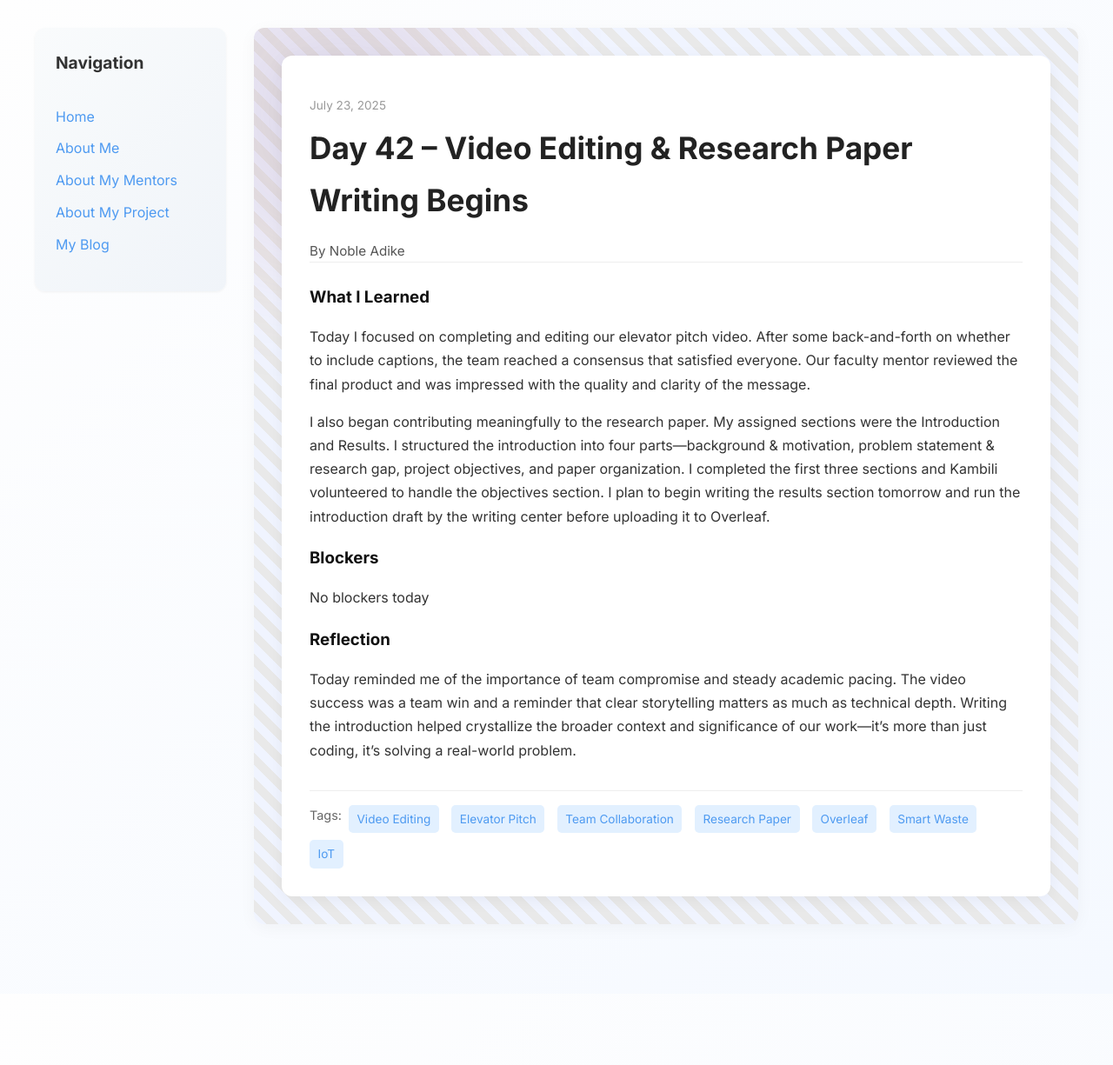
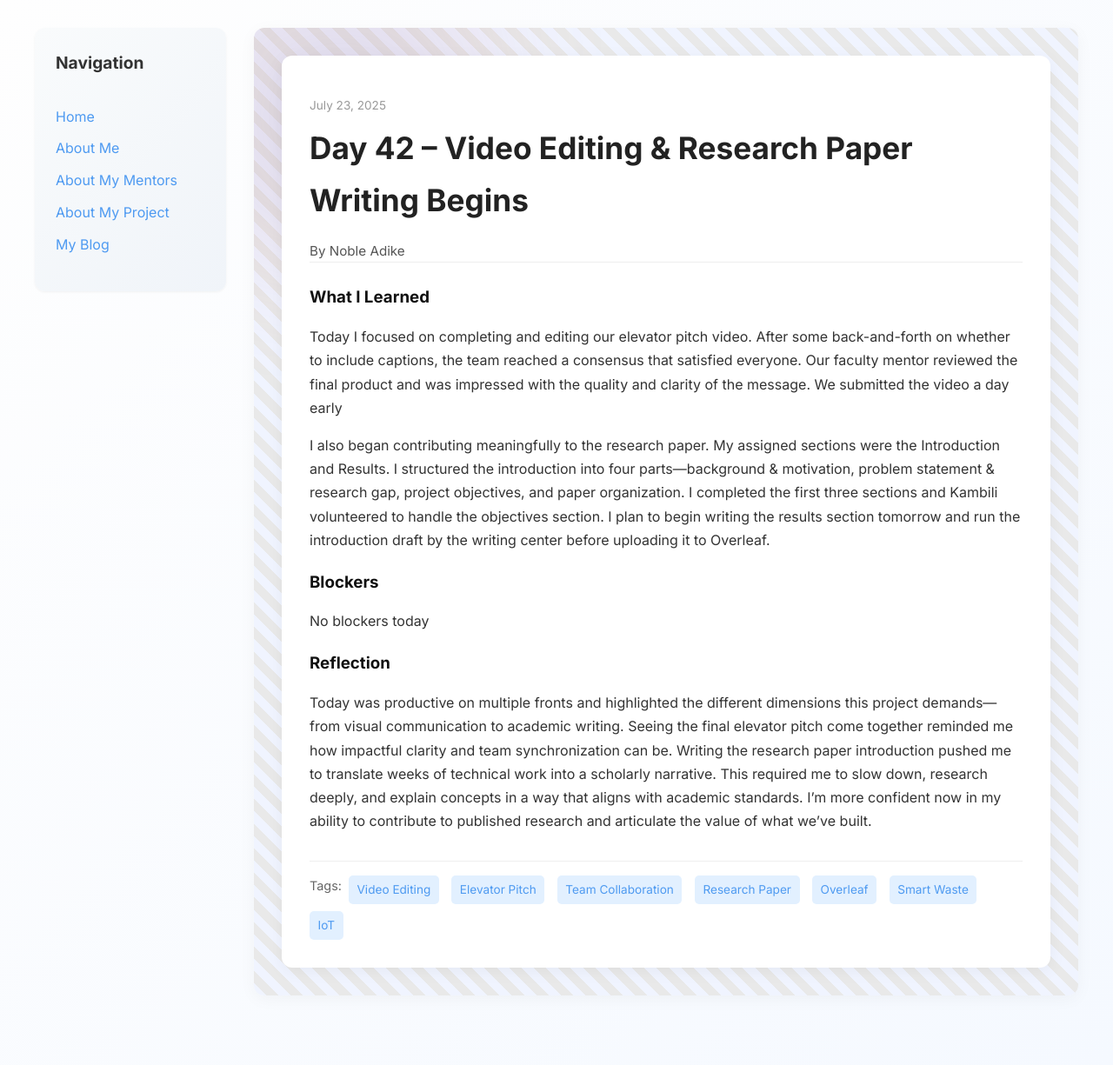
Before and after one commit to kingnaddy/kingnaddy.github.io, a Jekyll site: the page built from _posts/2025-07-23-day-42.md, in a window 1280 px wide. Shown: the whole page at 87% size. Built offline with Jekyll 4.4.1, drawn with Linux system fonts in a browser that asks for light colours; before the commit the page ends 1143 px from its top, so only the background shows below that.

Commit message:
Update 2025-07-23-day-42.md

```diff
--- a/_posts/2025-07-23-day-42.md
+++ b/_posts/2025-07-23-day-42.md
@@ -7,12 +7,12 @@ permalink: /day42.html
 tags: ["Video Editing", "Elevator Pitch", "Team Collaboration", "Research Paper", "Overleaf", "Smart Waste", "IoT"]
 
 what_i_learned: |
-  Today I focused on completing and editing our elevator pitch video. After some back-and-forth on whether to include captions, the team reached a consensus that satisfied everyone. Our faculty mentor reviewed the final product and was impressed with the quality and clarity of the message.
+  Today I focused on completing and editing our elevator pitch video. After some back-and-forth on whether to include captions, the team reached a consensus that satisfied everyone. Our faculty mentor reviewed the final product and was impressed with the quality and clarity of the message. We submitted the video a day early
 
   I also began contributing meaningfully to the research paper. My assigned sections were the Introduction and Results. I structured the introduction into four parts—background & motivation, problem statement & research gap, project objectives, and paper organization. I completed the first three sections and Kambili volunteered to handle the objectives section. I plan to begin writing the results section tomorrow and run the introduction draft by the writing center before uploading it to Overleaf.
 
 blockers: |
   No blockers today
 reflection: |
-  Today reminded me of the importance of team compromise and steady academic pacing. The video success was a team win and a reminder that clear storytelling matters as much as technical depth. Writing the introduction helped crystallize the broader context and significance of our work—it’s more than just coding, it’s solving a real-world problem.
+  Today was productive on multiple fronts and highlighted the different dimensions this project demands—from visual communication to academic writing. Seeing the final elevator pitch come together reminded me how impactful clarity and team synchronization can be. Writing the research paper introduction pushed me to translate weeks of technical work into a scholarly narrative. This required me to slow down, research deeply, and explain concepts in a way that aligns with academic standards. I’m more confident now in my ability to contribute to published research and articulate the value of what we’ve built.
 ---
```
